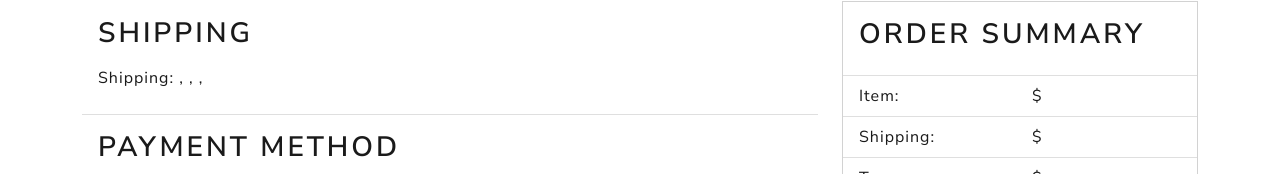
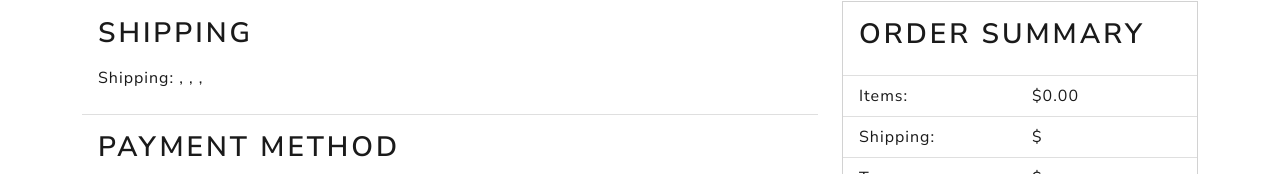
Before and after one commit to nprasad2077/ecommerce, a React (Vite) app: page /placeorder in a window 1280 px wide. Shown: the part 171-345 px from the top of the page. Built offline with nearby package versions, Linux system fonts and the light colour scheme.

Commit message:
item total calc

```diff
--- a/src/screens/PlaceorderScreen/PlaceorderScreen.jsx
+++ b/src/screens/PlaceorderScreen/PlaceorderScreen.jsx
@@ -9,6 +9,12 @@ import Message from '../../components/Message/Message'
 
 const PlaceorderScreen = () => {
     const cart = useSelector(state => state.cart)
+
+    cart.itemsPrice = cart.cartItems.reduce((acc, item) => acc + item.price * item.qty, 0).toFixed(2)
+
+    const placeOrder = () => {
+       console.log('order');
+    }
 
 
   return (
@@ -76,7 +82,7 @@ const PlaceorderScreen = () => {
 
                         <ListGroupItem>
                             <Row>
-                                <Col>Item: </Col>
+                                <Col>Items: </Col>
                                 <Col>${cart.itemsPrice}</Col>
                             </Row>
                         </ListGroupItem>
@@ -103,7 +109,7 @@ const PlaceorderScreen = () => {
                         </ListGroupItem>
 
                         <ListGroupItem>
-                            <Button>
+                            <Button type='button' className='btn-block' disabled={cart.cartItems === 0} onClick={placeOrder}>
                                 Place Order
                             </Button>
                         </ListGroupItem>
```
